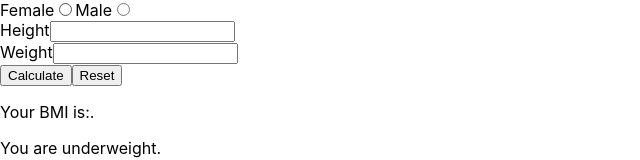
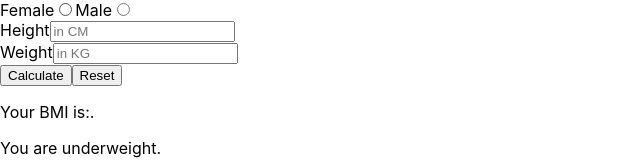
Before and after one commit to KETAMINION/FiM-app, a React (Create React App) app in the folder fim-app/: page / in a window 1280 px wide. Shown: the top 160 px of the page, without its empty margins (0-640 px from the left). Built offline with nearby package versions, Linux system fonts and the light colour scheme.

Commit message:
adding placeholders for input

```diff
--- a/fim-app/src/components/App/App.js
+++ b/fim-app/src/components/App/App.js
@@ -47,12 +47,14 @@ let judgement = ""
       label="Height"
       id="height"
       handleChange={handleChangeHeight}
+      placeholder="in CM"
     />,
     <Input
       for="weight"
       label="Weight"
       id="weight"
       handleChange={handleChangeWeight}
+      placeholder="in KG"
     />,
     <Button calculate={calculateBmi} />,
     <Result bmi={bmi} judgement={judgement}/>,
--- a/fim-app/src/components/Input/Input.js
+++ b/fim-app/src/components/Input/Input.js
@@ -3,7 +3,7 @@ function Input(props) {
   return (
     <div className="inputs-container">
       <label for={props.for}>{props.label}</label>
-      <input id={props.id} type="text" onChange={props.handleChange} />
+      <input id={props.id} type="text" onChange={props.handleChange} placeholder={props.placeholder}/>
     </div>
   );
 }
```
